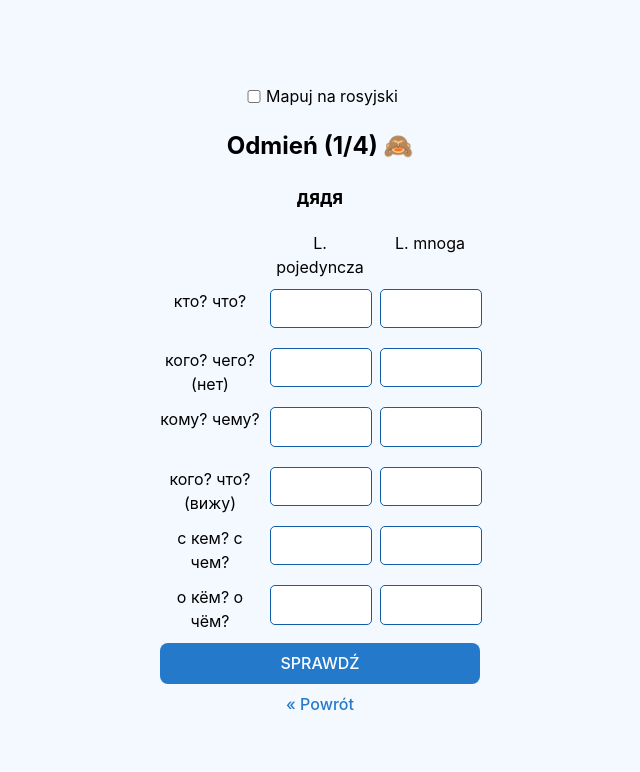
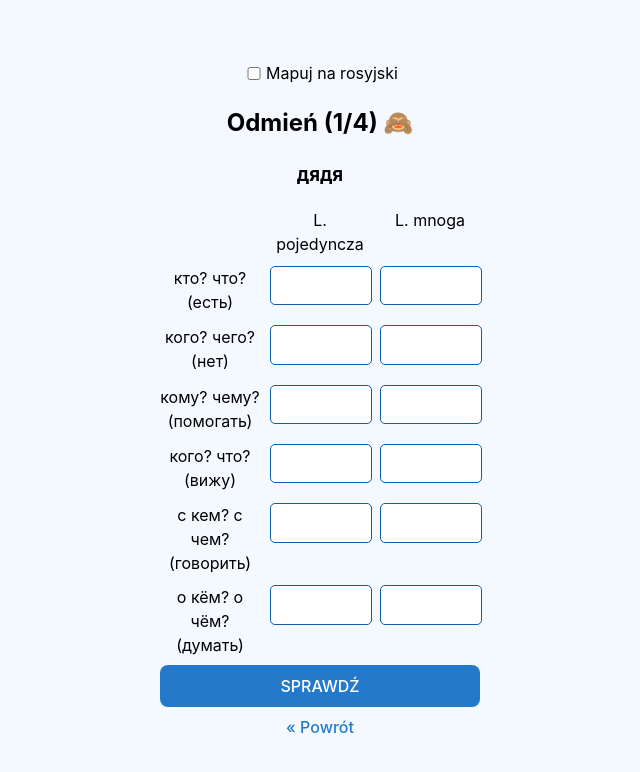
Before and after one commit to BartlomiejZalas/rosyjski-stanag, a React (Vite) app: page /odmiana-rzeczownik in a window 1280 px wide. Shown: the top 772 px of the page, without its empty margins (320-960 px from the left). Built offline with nearby package versions, Linux system fonts and the light colour scheme.

Commit message:
Helper words added to noun conjugation

```diff
--- a/src/pages/ConjugationNoun.tsx
+++ b/src/pages/ConjugationNoun.tsx
@@ -6,7 +6,7 @@ import { Input } from '../ui/Input';
 import ConfettiExplosion from 'react-confetti-explosion';
 import { KeyboardMapping, useKeyboardMapping } from '../ui/KeyboardMapping';
 
-const placeholders = ['кто? что?', 'кого? чего? (нет)', 'кому? чему?', 'кого? что? (вижу)', 'с кем? с чем?', 'о кём? о чём?'];
+const placeholders = ['кто? что? (есть)', 'кого? чего? (нет)', 'кому? чему? (помогать)', 'кого? что? (вижу)', 'с кем? с чем? (говорить)', 'о кём? о чём? (думать)'];
 const arrayOf12 = Array.from(Array(12).keys());
 const arrayOf6 = Array.from(Array(6).keys());
 
```
